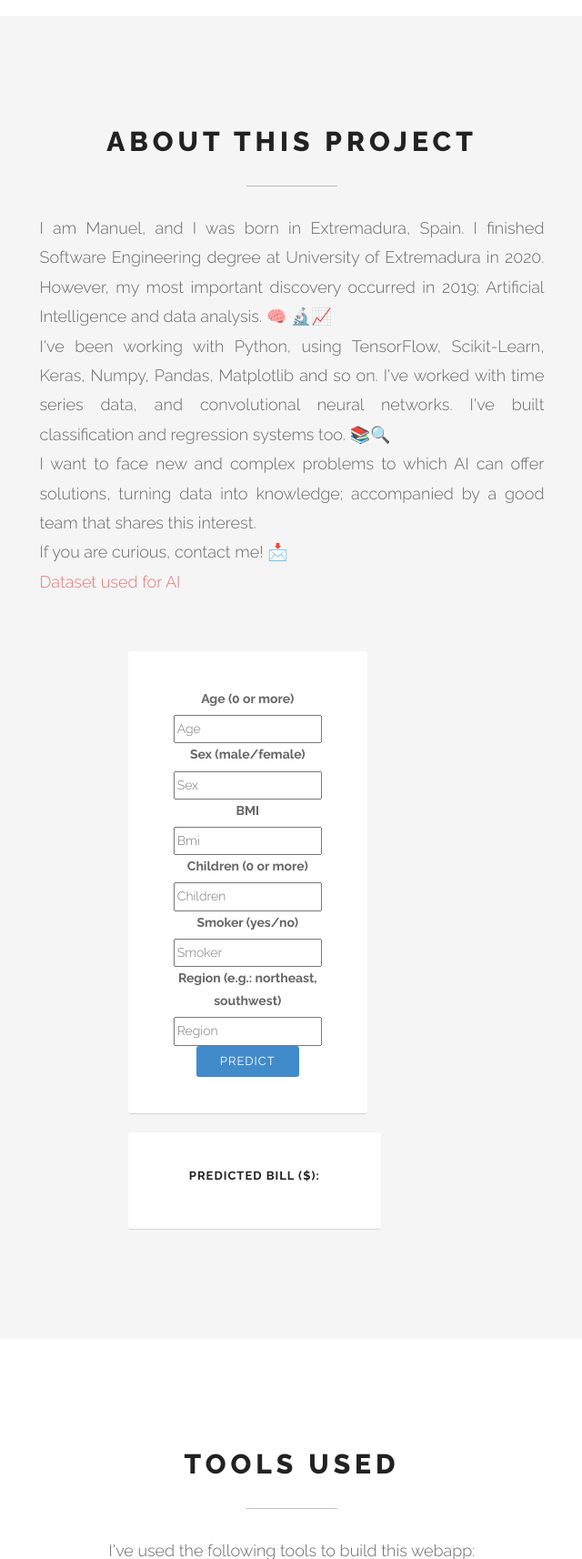
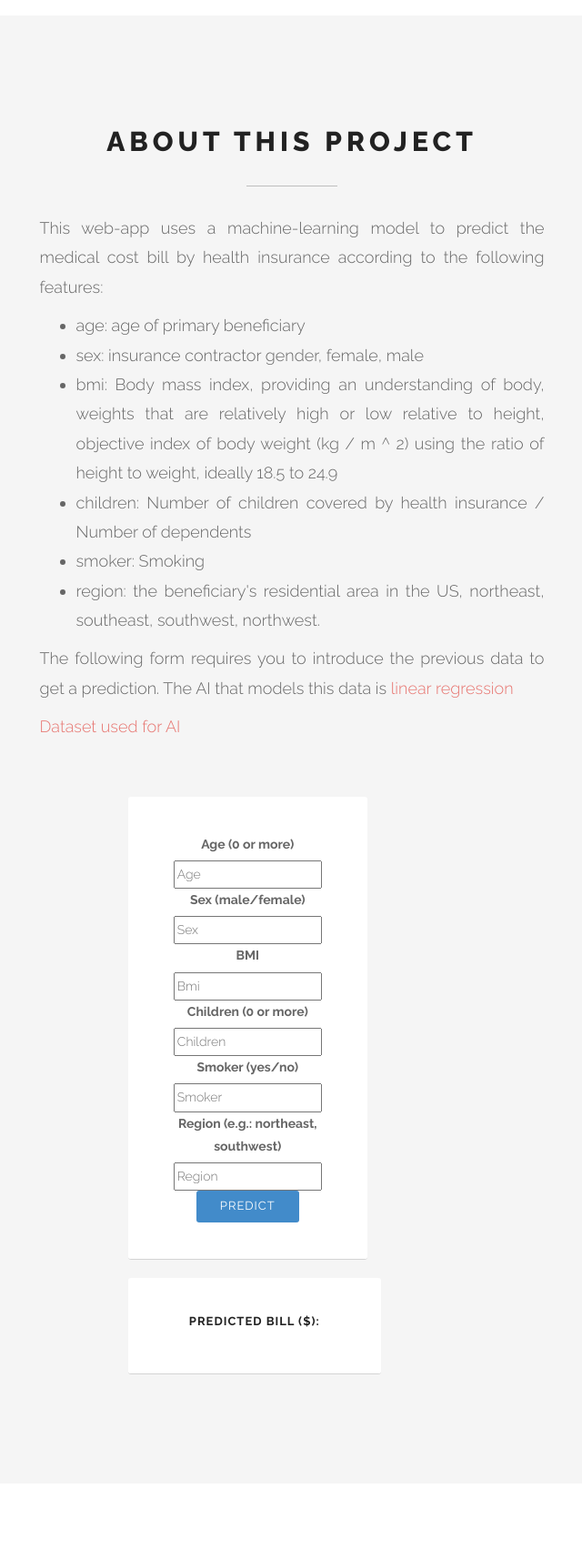
Before and after one commit to mgonzaleyub/ml-insurance-webapp-flask, a Flask app: page / in a window 1280 px wide. Shown: the part 848-2562 px from the top of the page at 91% size, without its empty margins (319-959 px from the left). Run offline with Flask 2, Linux system fonts and the light colour scheme; some libraries are stand-ins or nearby versions.

Commit message:
Modified description

```diff
--- a/app.py
+++ b/app.py
@@ -17,13 +17,26 @@ model = load_model('trained_models/'+model_name)
 
 @app.route('/')
 def index():
+    '''
+    Shows the index.html page.
+
+    To return a simple html, you must use render_template and the path of html file.
+    You must also add an @app.route('/route_to_go')
+    :return: render_template
+    '''
     return render_template("index.html")
 
 @app.route('/predict',methods=['POST'])
 def predict():
+    '''
+    Makes prediction for the index.html insurance form
+    :return: render_template
+    '''
     int_features = [x for x in request.form.values()]
     final = np.array(int_features)
     data_unseen = pd.DataFrame([final], columns = cols)
     prediction = predict_model(model,data=data_unseen,round=0)
     prediction = int(prediction.Label[0])
-    return render_template('index.html', pred='Expected Bill will be {}'.format(prediction))
+
+    insurance_form_id = request.args.get('insurance_form')
+    return render_template('index.html', id=insurance_form_id, pred='Expected Bill will be {}'.format(prediction))
--- a/templates/index.html
+++ b/templates/index.html
@@ -101,21 +101,28 @@
                     <h2 class="pfblock-title">About this project</h2>
                     <div class="pfblock-line"></div>
                     <div align="justify" class="pfblock-subtitle" text-justify="distribute">
-                        I am Manuel, and I was born in Extremadura, Spain. I finished Software Engineering degree at
-                        University of Extremadura in 2020.
-                        However, my most important discovery occurred in 2019: Artificial Intelligence and data
-                        analysis. 🧠 🔬📈 <br>
+                        <p>
+                            This web-app uses a machine-learning model to predict the medical cost bill
+                            by health insurance according to the following features:
+                            <ul>
+                        <li> age: age of primary beneficiary</li>
 
-                        I've been working with Python, using TensorFlow, Scikit-Learn, Keras, Numpy, Pandas,
-                        Matplotlib and so on. I've worked with time series
-                        data, and convolutional neural networks.
-                        I've built classification and regression systems too. 📚🔍<br>
+                        <li> sex: insurance contractor gender, female, male </li>
 
-                        I want to face new and complex problems to which AI can offer solutions, turning data into
-                        knowledge; accompanied by a good team that shares this interest.<br>
+                            <li> bmi: Body mass index, providing an understanding of body, weights that are relatively high or low relative to height,
+                        objective index of body weight (kg / m ^ 2) using the ratio of height to weight, ideally 18.5 to 24.9</li>
 
-                        If you are curious, contact me! 📩<br>
+                        <li> children: Number of children covered by health insurance / Number of dependents </li>
 
+                        <li> smoker: Smoking </li>
+
+                        <li> region: the beneficiary's residential area in the US, northeast, southeast, southwest, northwest.</li>
+
+                    </ul>
+                            The following form requires you to introduce the previous data to get a prediction.
+                            The AI that models this data is <a href="http://www.stat.yale.edu/Courses/1997-98/101/linreg.htm"> linear regression</a>
+
+                        </p>
                         <a href="https://www.kaggle.com/mirichoi0218/insurance#insurance.csv">Dataset used for AI</a>
                     </div>
                 </div>
@@ -128,7 +135,7 @@
             <div class="col-sm-3 col-sm-offset-4">
 
                 <div class="iconbox wow ">
-                    <form action="{{url_for('predict')}}" method="POST">
+                    <form id="insurance_form" action="{{url_for('predict')}}" method="POST">
                         <label for="age">Age (0 or more)</label><br>
                         <input id="age" name="age" placeholder="Age" required="required" type="text"/><br>
 
```
Also changed, not shown: 1 other file.
